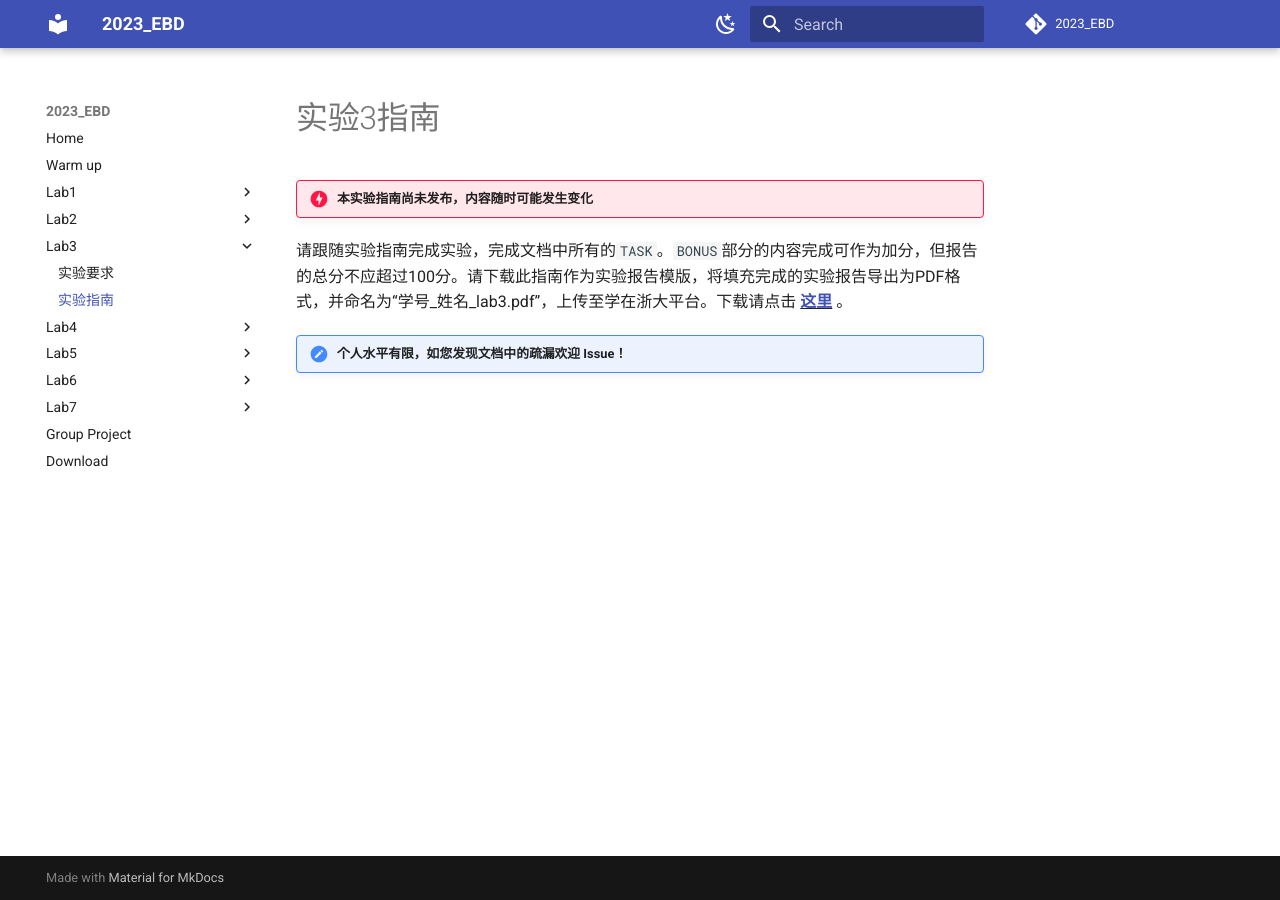
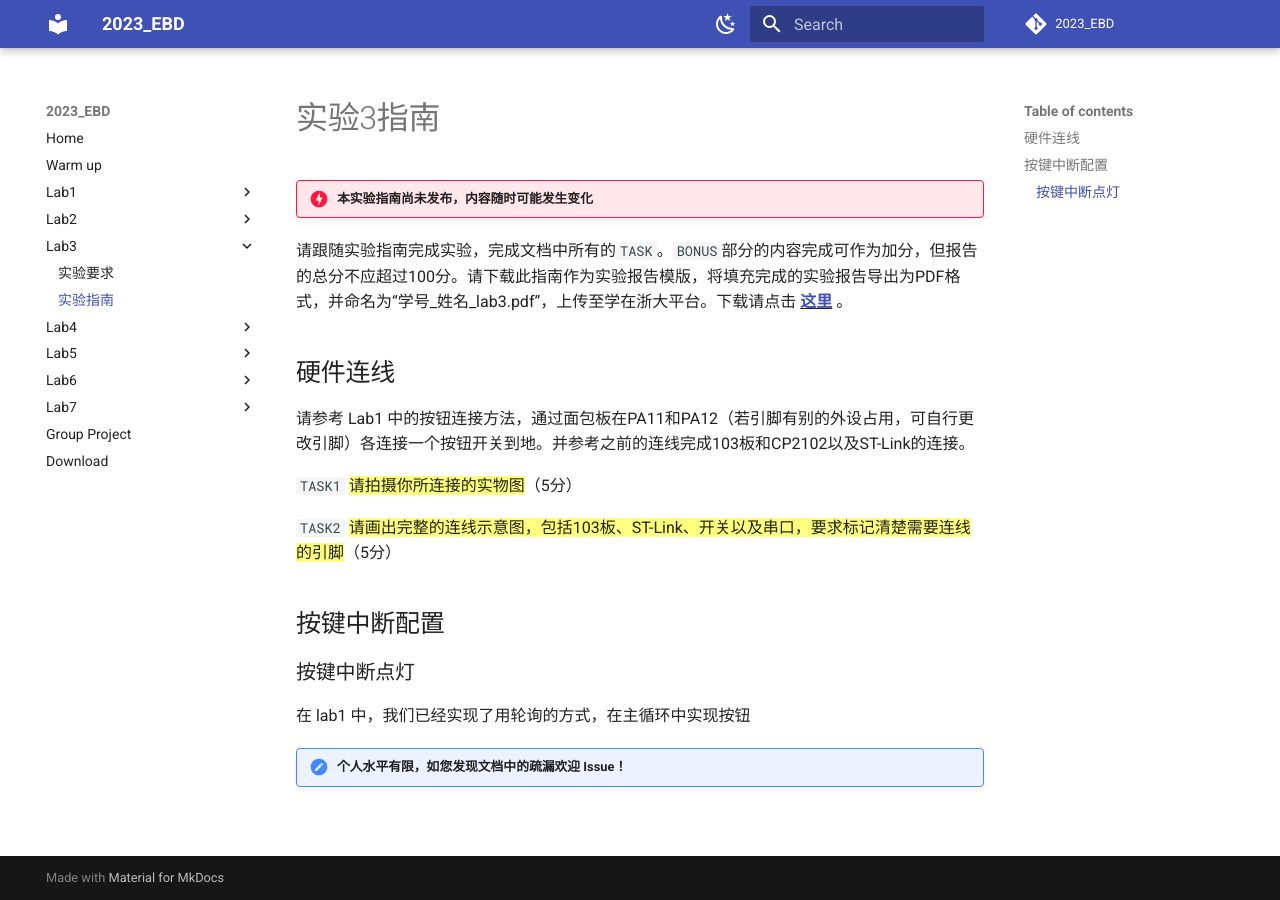
Before and after one commit to zjuerDFL/2023_EBD, an MkDocs documentation site: the page built from docs/docs/lab3/lab3_guide.md, in a window 1280 px wide. Built offline with MkDocs 1.6.1 and Material for MkDocs 9.7.7, drawn with Linux system fonts in a browser that asks for light colours; comment, search, counter and statistics services are not loaded.

Commit message:
完成连线部分

```diff
--- a/docs/docs/lab3/lab3_guide.md
+++ b/docs/docs/lab3/lab3_guide.md
@@ -4,4 +4,18 @@
 
 请跟随实验指南完成实验，完成文档中所有的`TASK`。`BONUS`部分的内容完成可作为加分，但报告的总分不应超过100分。请下载此指南作为实验报告模版，将填充完成的实验报告导出为PDF格式，并命名为“学号_姓名_lab3.pdf”，上传至学在浙大平台。下载请点击 **<u>[这里](../download.md)</u>** 。
 
+## 硬件连线
+
+请参考 Lab1 中的按钮连接方法，通过面包板在PA11和PA12（若引脚有别的外设占用，可自行更改引脚）各连接一个按钮开关到地。并参考之前的连线完成103板和CP2102以及ST-Link的连接。
+
+`TASK1` ==请拍摄你所连接的实物图==（5分）
+
+`TASK2` ==请画出完整的连线示意图，包括103板、ST-Link、开关以及串口，要求标记清楚需要连线的引脚==（5分）
+
+## 按键中断配置
+
+### 按键中断点灯
+
+在 lab1 中，我们已经实现了用轮询的方式，在主循环中实现按钮
+
 !!! note "个人水平有限，如您发现文档中的疏漏欢迎 Issue！"
```
